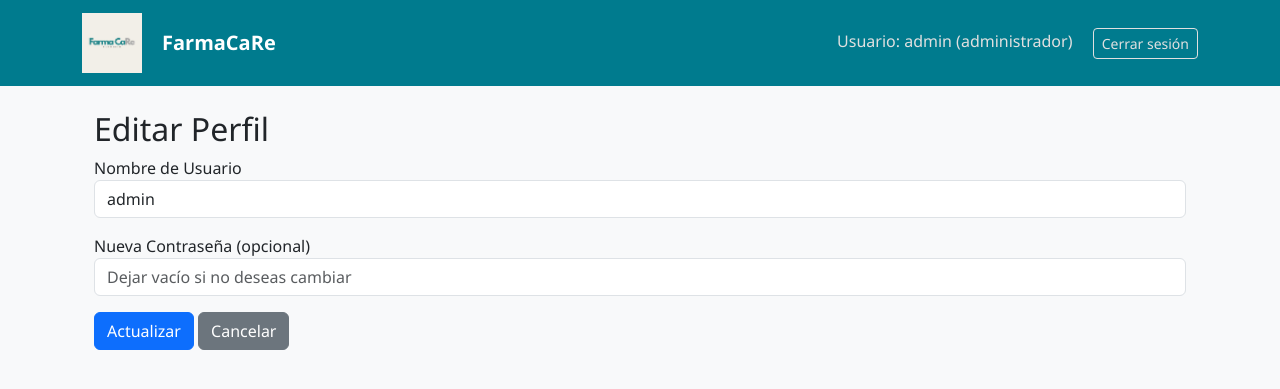
After one commit to castdandc-debug/FarmaCaRe, a Flask app: page /perfil/editar in a window 1280 px wide. The commit adds this page. Shown: the top 389 px of the page. Run offline with Flask 3, Linux system fonts and the light colour scheme; a user stored in the database is signed in.

Commit message:
Corrección final: colores, inicio de sesión, perfil y puerto

```diff
--- a/app/models/__init__.py
+++ b/app/models/__init__.py
@@ -24,23 +24,17 @@ class Usuario(db.Model, UserMixin):
     def get_id(self):
         return str(self.id)
 
+    @property
+    def is_authenticated(self):
+        return True
+
+    @property
+    def is_active(self):
+        return True
+
+    @property
+    def is_anonymous(self):
+        return False
+
     def __repr__(self):
         return f'<Usuario {self.username}>'
-
-
-class Medicamento(db.Model):
-    __tablename__ = 'medicamentos'
-
-    id = db.Column(db.Integer, primary_key=True)
-    codigo_barras = db.Column(db.String(50), unique=True, nullable=False)
-    nombre_comercial = db.Column(db.String(100), nullable=False)
-    nombre_generico = db.Column(db.String(100))
-    laboratorio = db.Column(db.String(100), nullable=False)
-    presentacion = db.Column(db.String(100), nullable=False)
-    grupo = db.Column(db.String(20), nullable=False)
-    iva = db.Column(db.Float, default=0.0)
-    precio_venta = db.Column(db.Float, nullable=False)
-    stock = db.Column(db.Integer, default=0)
-
-    def __repr__(self):
-        return f'<Medicamento {self.nombre_comercial}>'
--- a/app/templates/dashboard.html
+++ b/app/templates/dashboard.html
@@ -23,6 +23,11 @@
                         👤 Gestión de Usuarios
                     </a>
                 </li>
+                <li class="list-group-item">
+                    <a href="{{ url_for('main.perfil') }}" class="text-decoration-none">
+                        👤 Mi Perfil
+                    </a>
+                </li>
                 <li class="list-group-item text-muted">
                     🛒 Notas de venta (próximamente)
                 </li>
--- /dev/null
+++ b/app/templates/editar_perfil.html
@@ -0,0 +1,21 @@
+{% extends "base.html" %}
+
+{% block title %}Editar Perfil - FarmaCaRe{% endblock %}
+
+{% block content %}
+<div class="container mt-4">
+    <h2>Editar Perfil</h2>
+    <form method="POST">
+        <div class="mb-3">
+            <label>Nombre de Usuario</label>
+            <input type="text" name="username" class="form-control" value="{{ user.username }}" required>
+        </div>
+        <div class="mb-3">
+            <label>Nueva Contraseña (opcional)</label>
+            <input type="password" name="password" class="form-control" placeholder="Dejar vacío si no deseas cambiar">
+        </div>
+        <button type="submit" class="btn btn-primary">Actualizar</button>
+        <a href="{{ url_for('main.perfil') }}" class="btn btn-secondary">Cancelar</a>
+    </form>
+</div>
+{% endblock %}
--- a/app/views/auth.py
+++ b/app/views/auth.py
@@ -12,7 +12,7 @@ def login():
         username = request.form['username']
         password = request.form['password']
         user = Usuario.query.filter_by(username=username).first()
-        if user and user.password == password:
+        if user and user.check_password(password):
             login_user(user)
             return redirect(url_for('main.dashboard'))
         else:
--- a/app/views/main.py
+++ b/app/views/main.py
@@ -1,6 +1,7 @@
 # -*- coding: utf-8 -*-
-from flask import Blueprint, render_template
+from flask import Blueprint, render_template, request, flash, redirect, url_for
 from flask_login import login_required, current_user
+from app.models import db, Usuario
 
 main_bp = Blueprint('main', __name__)
 
@@ -8,3 +9,20 @@ main_bp = Blueprint('main', __name__)
 @login_required
 def dashboard():
     return render_template('dashboard.html', user=current_user)
+
+@main_bp.route('/perfil')
+@login_required
+def perfil():
+    return render_template('perfil.html', user=current_user)
+
+@main_bp.route('/perfil/editar', methods=['GET', 'POST'])
+@login_required
+def editar_perfil():
+    if request.method == 'POST':
+        current_user.username = request.form['username']
+        if request.form['password']:
+            current_user.set_password(request.form['password'])
+        db.session.commit()
+        flash('Perfil actualizado correctamente.')
+        return redirect(url_for('main.perfil'))
+    return render_template('editar_perfil.html', user=current_user)
--- a/run.py
+++ b/run.py
@@ -8,7 +8,6 @@ app = create_app()
 if __name__ == '__main__':
     with app.app_context():
         db.create_all()
-        print("✅ Base de datos lista.")
 
-    port = int(os.environ.get('PORT', 5000))
+    port = int(os.environ.get('PORT', 10000))
     app.run(host='0.0.0.0', port=port, debug=False)
```
Also changed, not shown: app/templates/perfil.html (added, +16 -0 lines).
